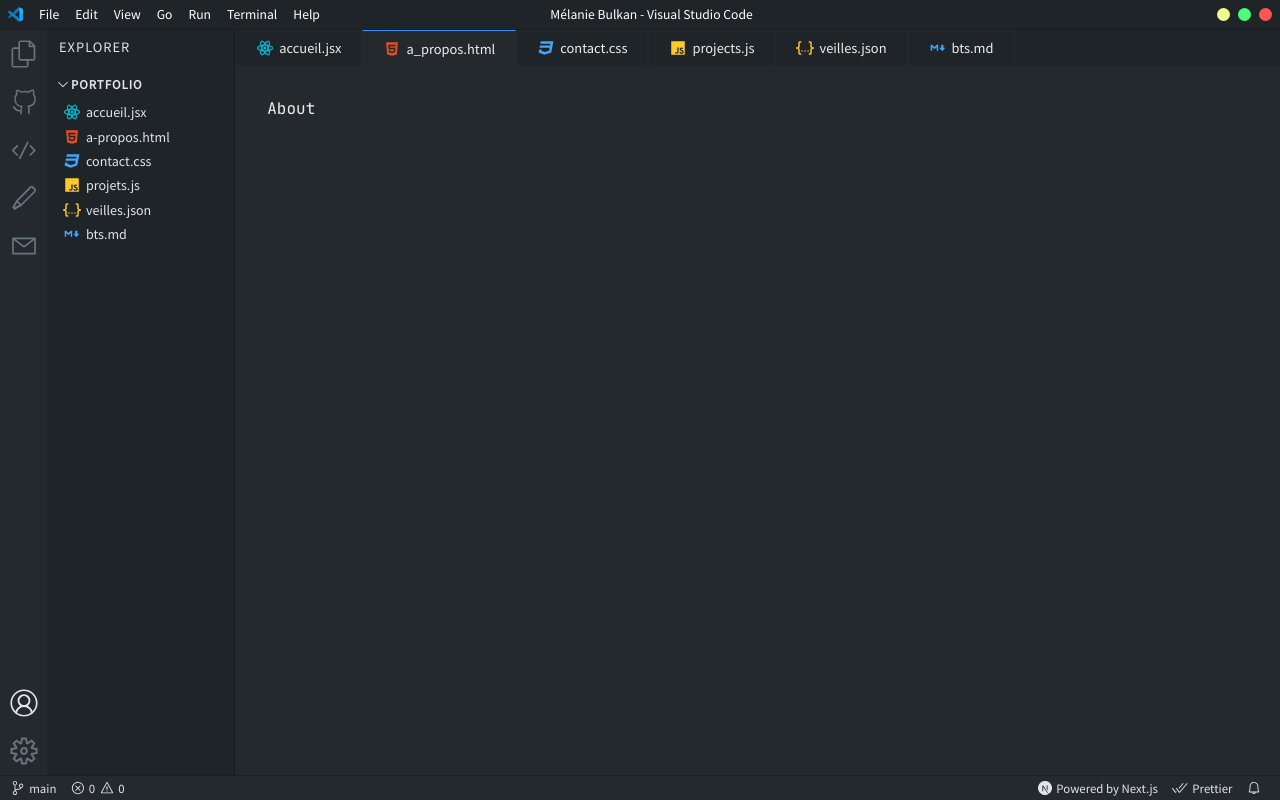
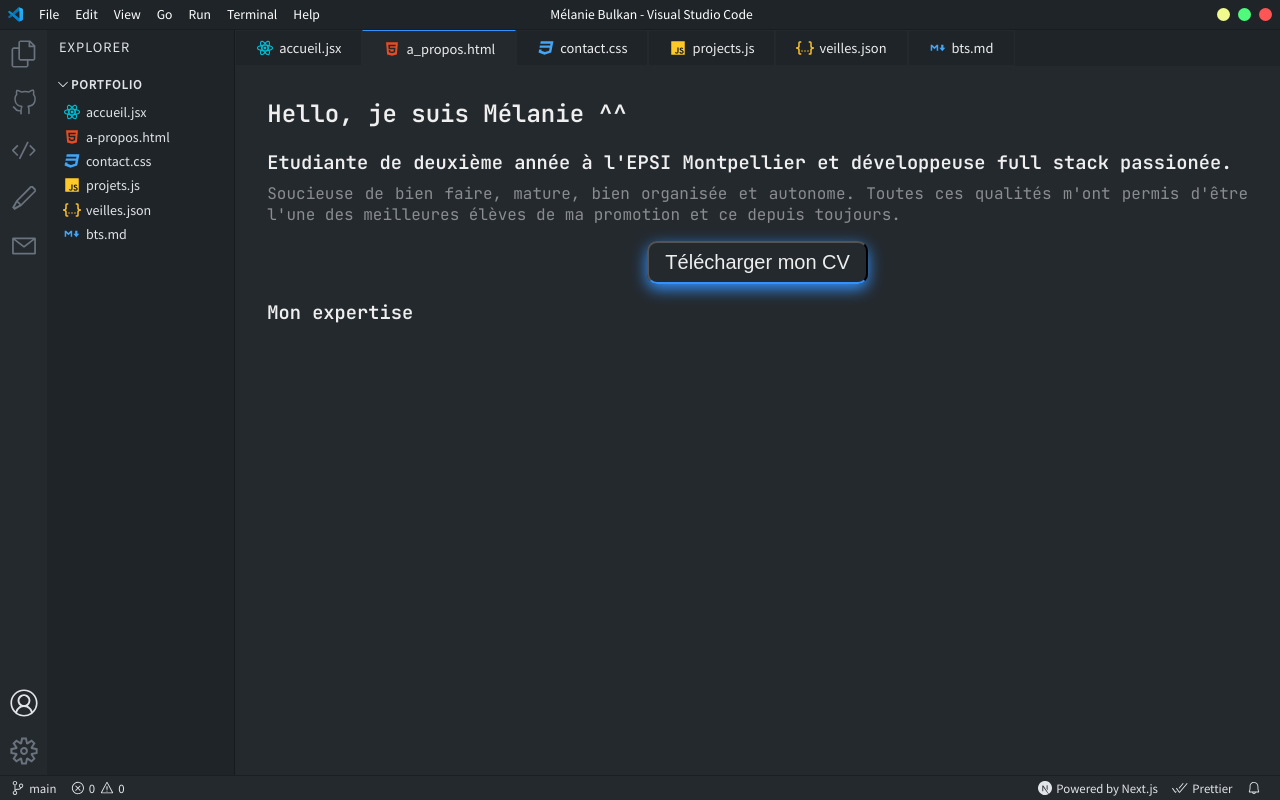
Before and after one commit to Melanie-devv/portfolio, a Next.js app: page /about in a window 1280 px wide. Built offline with nearby package versions, Linux system fonts and the light colour scheme.

Commit message:
about page started

```diff
--- a/pages/about.jsx
+++ b/pages/about.jsx
@@ -1,4 +1,5 @@
 import { useState, useEffect } from 'react';
+import styles from '../styles/AboutPage.module.css';
 
 export default function About() {
   const [opacity, setOpacity] = useState(0);
@@ -15,7 +16,19 @@ export default function About() {
 
   return (
     <div style={{ opacity, transition: 'opacity 0.5s' }}>
-      About
+      <h2>Hello, je suis Mélanie ^^</h2><br/>
+      <h3>Etudiante de deuxième année à l'EPSI Montpellier et développeuse full stack passionée.</h3>
+      <p className={styles.grey}>Soucieuse de bien faire, mature, bien organisée et autonome. Toutes ces qualités m'ont permis d'être l'une des meilleures élèves de ma promotion et ce depuis toujours.</p>
+      <a className={styles.cvbutton} href="/CV.pdf" target="_blank" rel="noopener noreferrer">
+              <button className={styles.outlined}>Télécharger mon CV</button>
+      </a>
+      <h3>Mon expertise</h3>
+      <div>
+        <div></div>
+        <div></div>
+        <div></div>
+      </div>
+
     </div>
   );
 }
--- /dev/null
+++ b/styles/AboutPage.module.css
@@ -0,0 +1,32 @@
+@import url('https://fonts.googleapis.com/css2?family=Montserrat:wght@900&display=swap');
+
+.grey {
+  opacity: 0.5;
+  margin-top: 0.5rem;
+  text-align: justify;
+}
+
+.outlined {
+  transition: all 0.5s;
+  font-size: 1.25rem;
+  padding: 0.5rem 1rem;
+  color: #eee;
+  border-bottom: 2px solid var(--accent-color);
+  box-shadow: var(--accent-color)  0px 5px 15px;
+  border-radius: 10px;
+  background: transparent;
+  cursor: pointer;
+}
+
+.outlined:hover {
+  transition: all 0.5s;
+  box-shadow: 5px 5px 10px rgba(0, 0, 0, 0.5);
+  background-color: var(--accent-color);
+}
+
+.cvbutton {
+  display: flex;
+  justify-content: center;
+  margin: 1rem;
+  text-decoration: none;
+}
--- a/styles/globals.css
+++ b/styles/globals.css
@@ -104,7 +104,7 @@
   border: 2px solid rgb(119, 123, 179);
 }
 .php:hover {
-  background: rgba(72, 76, 137, 0.25);
+  background: rgba(119, 123, 179, 0.25);
 }
 
 .sql {
```
